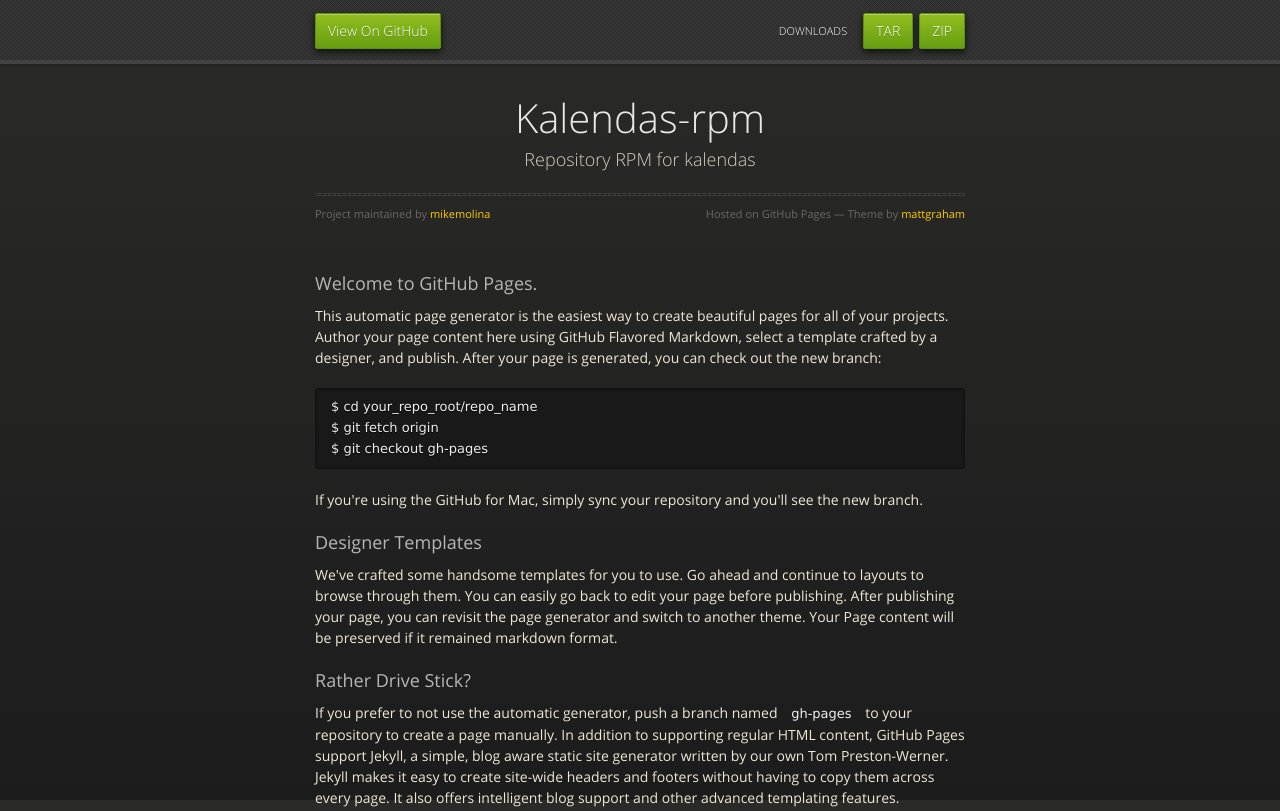
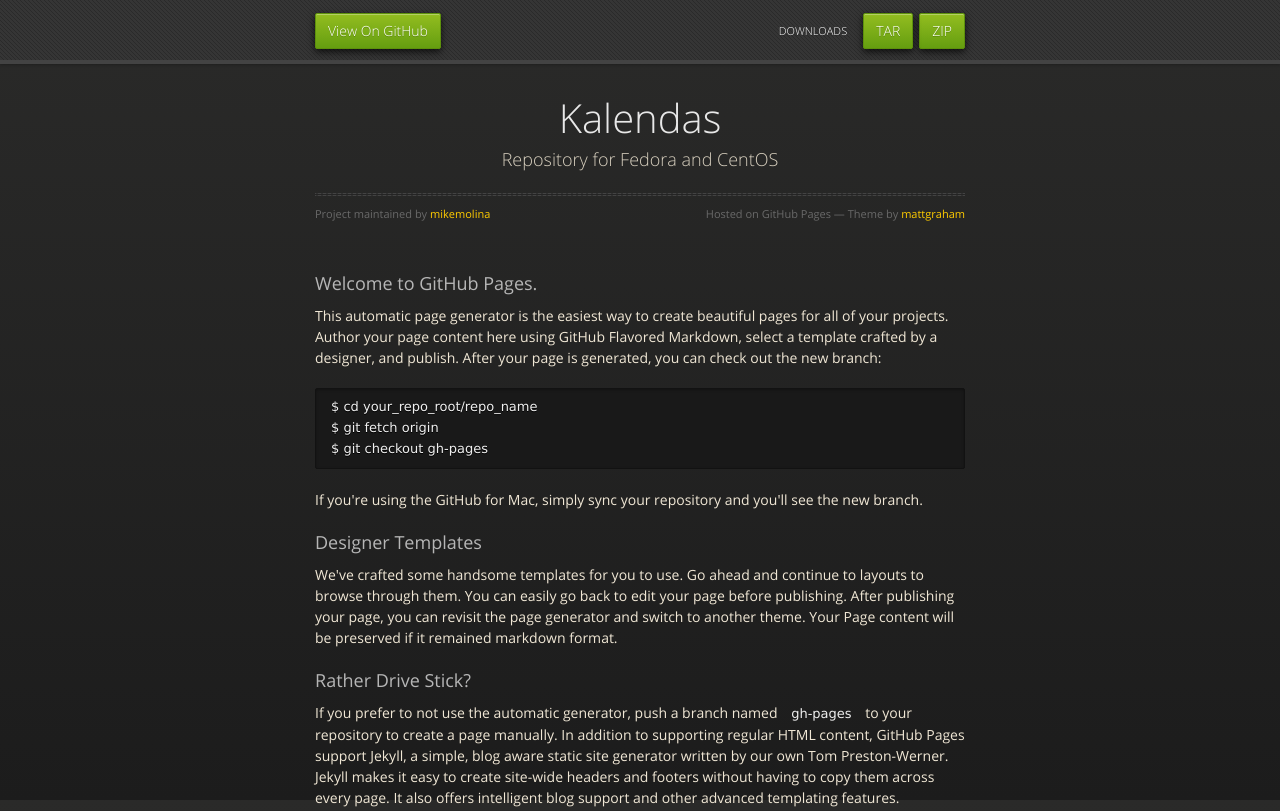
Before and after one commit to mikemolina/kalendas-rpm, a plain HTML site: page index.html in a window 1280 px wide. Shown: the top 811 px of the page. Drawn offline with nearby package versions, Linux system fonts and the light colour scheme.

Commit message:
cambio 1

```diff
--- a/index.html
+++ b/index.html
@@ -31,8 +31,8 @@
 
       <section>
         <div id="title">
-          <h1>Kalendas-rpm</h1>
-          <p>Repository RPM for kalendas</p>
+          <h1>Kalendas</h1>
+          <p>Repository for Fedora and CentOS</p>
           <hr>
           <span class="credits left">Project maintained by <a href="https://github.com/mikemolina">mikemolina</a></span>
           <span class="credits right">Hosted on GitHub Pages &mdash; Theme by <a href="https://twitter.com/michigangraham">mattgraham</a></span>
```
